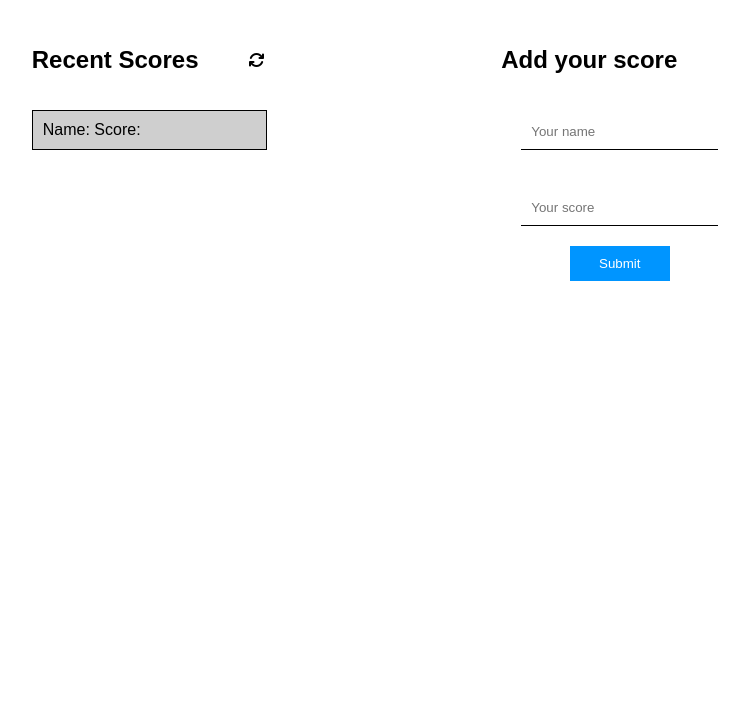
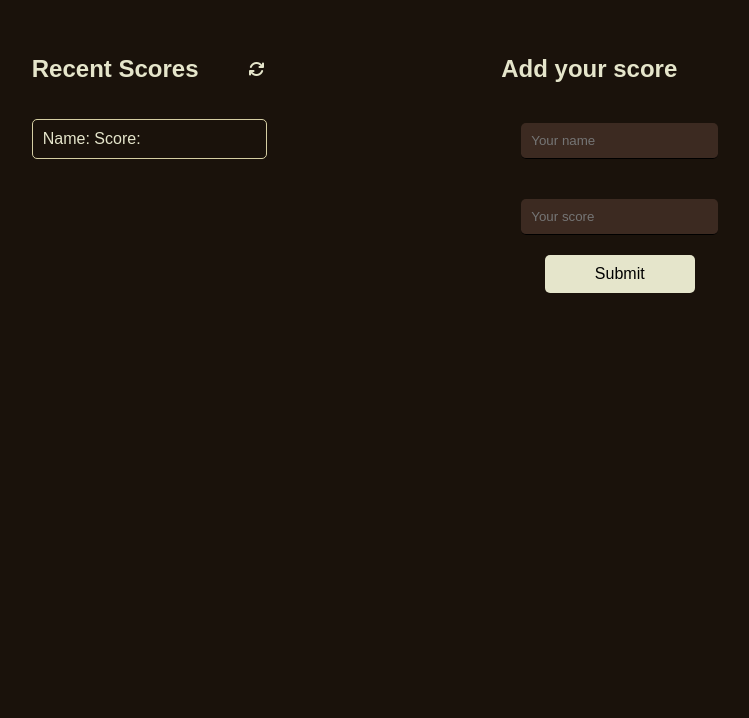
Before and after one commit to shasherazi/leaderBoard, a website built with webpack: page src/index.html in a window 1280 px wide. Shown: the part 82-800 px from the top of the page, without its empty margins (255-1004 px from the left). Built offline with nearby package versions, Linux system fonts and the light colour scheme; no server answers.

Commit message:
Apply coffee color theme

```diff
--- a/src/style.css
+++ b/src/style.css
@@ -3,10 +3,19 @@ body {
   margin: 0;
   padding: 0;
   font-family: sans-serif;
+  background-color: #1a120b;
+  color: #e5e5cb;
+  height: 100%;
+}
+
+* {
+  border-radius: 5px;
 }
 
 .leaderboard-heading {
   text-align: center;
+  margin: 0;
+  padding-top: 30px;
 }
 
 .leaderboard {
@@ -31,7 +40,7 @@ body {
 
 .recent-scores-list {
   list-style: none;
-  border: 1px solid black;
+  border: 1px solid #d5cea3;
   width: 100%;
   padding: 0;
 }
@@ -40,14 +49,15 @@ body {
   padding: 10px;
 }
 
-.recent-score:nth-child(odd) {
-  background-color: #cfcfcf;
+.recent-score:nth-child(even) {
+  background-color: #3c2a21;
 }
 
 .form {
   display: flex;
   flex-direction: column;
   align-items: center;
+  margin-bottom: 50px;
 }
 
 input {
@@ -55,25 +65,26 @@ input {
   padding: 10px;
   border: none;
   border-bottom: 1px solid black;
+  background-color: #3c2a21;
+  color: #e5e5cb;
 }
 
 input:focus {
   outline: none;
-  border-bottom: 3px solid #0095ff;
 }
 
 button {
   padding: 10px;
-  width: 100px;
-  background-color: #0095ff;
-  color: white;
+  width: 150px;
+  background-color: #e5e5cb;
   cursor: pointer;
+  font-size: 16px;
   border: none;
   user-select: none;
 }
 
 button:hover {
-  background-color: #006ec7;
+  background-color: #d5cea3;
 }
 
 @media screen and (max-width: 768px) {
```
